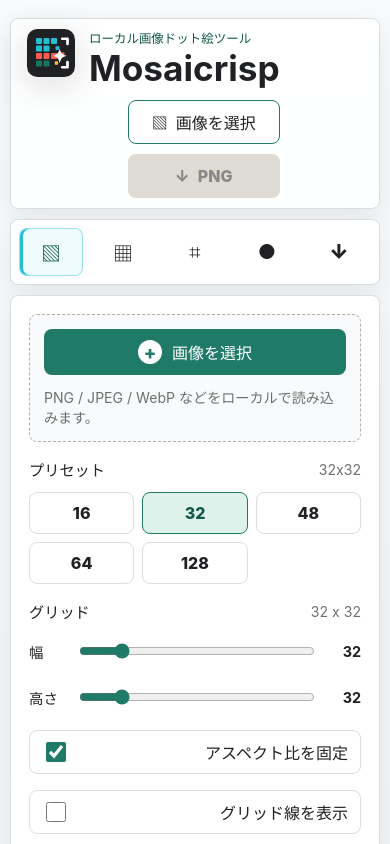
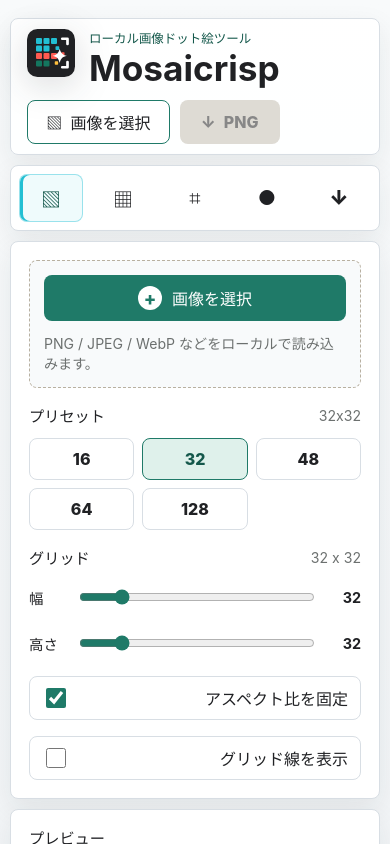
Before and after one commit to dq-1to/Mosaicrisp, a React (Vite) app: page / in a window 390 px wide. Shown: the top 844 px of the page. Built offline with nearby package versions, Linux system fonts and the light colour scheme.

Commit message:
fix: keep mobile header actions inline

```diff
--- a/src/styles.css
+++ b/src/styles.css
@@ -692,10 +692,13 @@
 
   .topbar-actions {
     display: grid;
+    grid-template-columns: minmax(0, 1fr) minmax(96px, 0.7fr);
+    width: 100%;
   }
 
   .secondary-action,
   .primary-action {
+    min-width: 0;
     width: 100%;
   }
 
```
